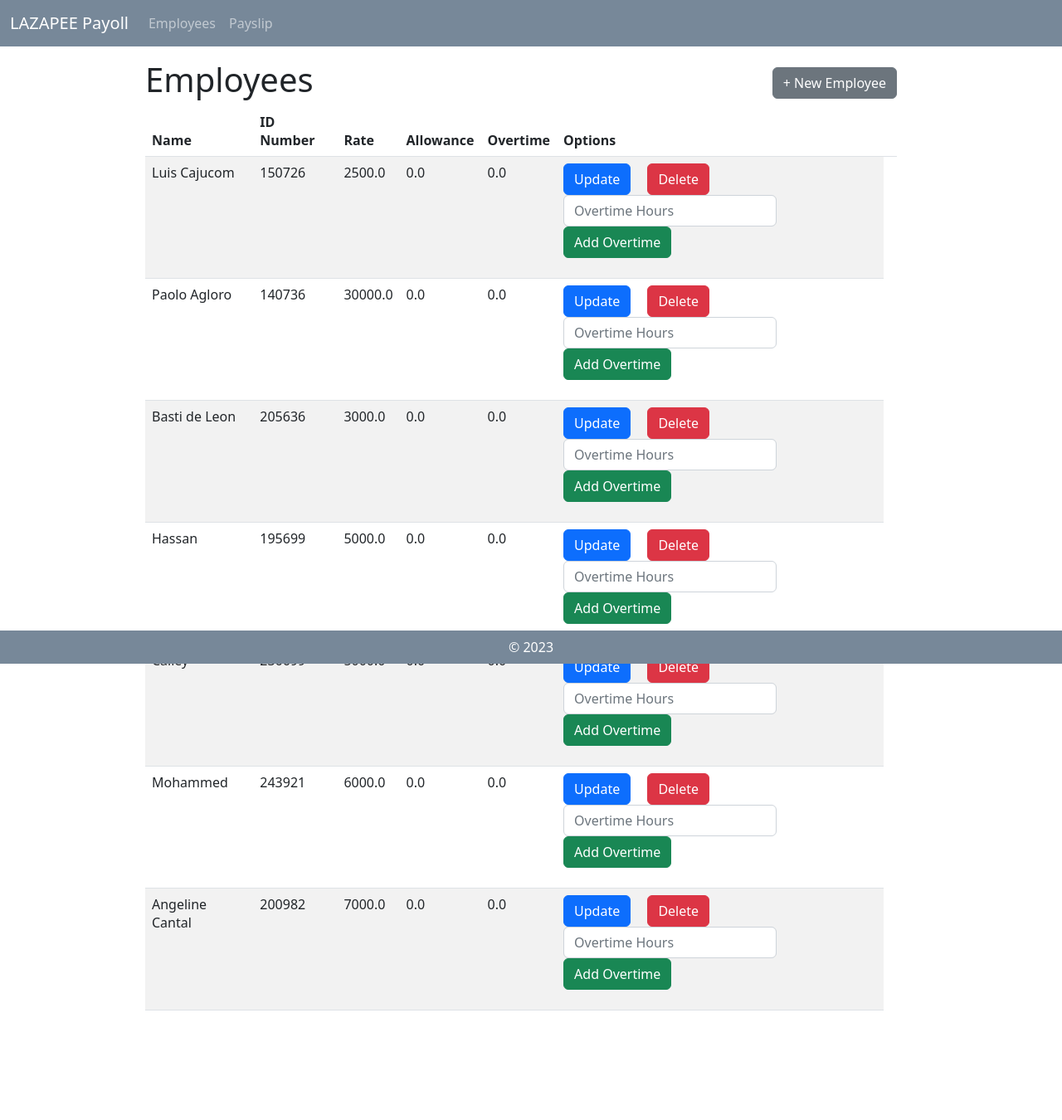
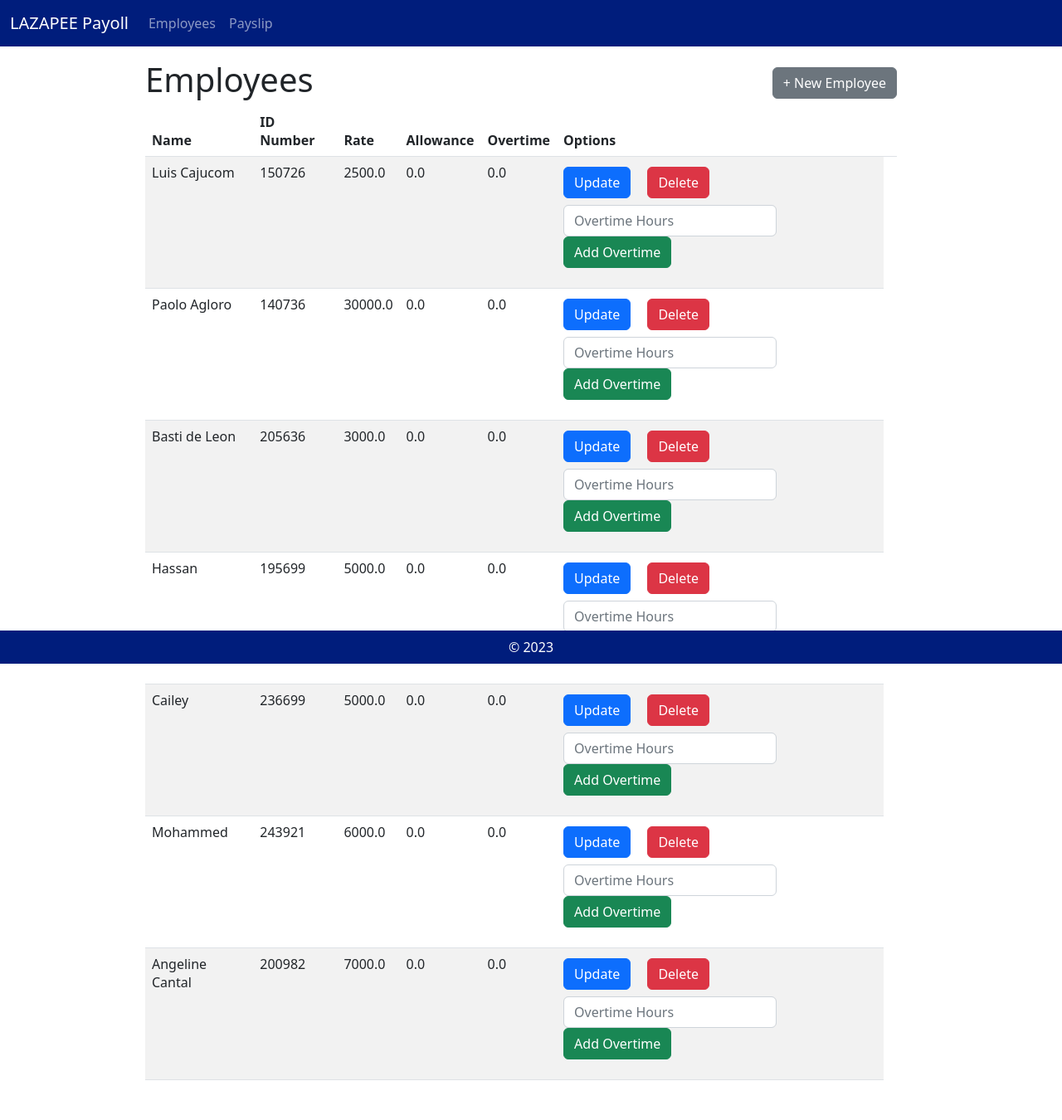
Before and after one commit to Bastinoroni96/CANTAL-DELEON-SALANGAD_Final_MSYS22, a Django app: page / in a window 1280 px wide. Shown: the whole page at 83% size. Before the commit the page ends 1218 px from the top, so only its background shows below. Run offline with Django 4.2, Linux system fonts and the light colour scheme; data comes from the database, SQL or seed files in the repository; both versions use the stored data as it was after the commit; some libraries are stand-ins or nearby versions.

Commit message:
changed color scheme + added back button in update_employee

```diff
--- a/Lazapee/payroll_app/templates/payroll_app/base.html
+++ b/Lazapee/payroll_app/templates/payroll_app/base.html
@@ -12,7 +12,7 @@
     </head>
     <!--Will add the url paths in the href parts after it is created-->
     <body>
-        <nav class="navbar navbar-expand-lg navbar-dark bg-custom" style="background-color: lightslategray">
+        <nav class="navbar navbar-expand-lg navbar-dark bg-custom" style="background-color: #001d7c;">
             <div class="container-fluid">
                 <a class="navbar-brand" >LAZAPEE Payoll</a>
                 <button class="navbar-toggler" type="button" data-toggle="collapse" data-target="#navbarSupportedContent" aria-controls="navbarSupportedContent" aria-expanded="false" aria-label="Toggle navigation">
@@ -42,7 +42,7 @@
             </div>
         </div>
 
-        <nav class="navbar bg-custom fixed-bottom justify-content-center" style="background-color: lightslategray">
+        <nav class="navbar bg-custom fixed-bottom justify-content-center" style="background-color: #001d7c;">
 
             <!-- Copyright -->
             <div style="color: white;">&copy; 2023</div>
--- a/Lazapee/payroll_app/templates/payroll_app/create_employee.html
+++ b/Lazapee/payroll_app/templates/payroll_app/create_employee.html
@@ -4,7 +4,7 @@
                 {% block content %}
                 <div class="mx-auto col-4 col-md-4 col-lg-3 mt-5">
                     <div class="card">
-                        <div class="card-header text-center">
+                        <div class="card-header text-center mt-2">
                             <h5 class="card-title">Create Employee</h5>
                         </div>
                         <div class="card-body">
--- a/Lazapee/payroll_app/templates/payroll_app/update_employee.html
+++ b/Lazapee/payroll_app/templates/payroll_app/update_employee.html
@@ -30,6 +30,7 @@
                                 </div>
 
                                 <button type="submit" class="justify-content-center mt-3 btn btn-primary">Submit</button>
+                                <a type="button" class="btn btn-secondary mt-3" href="{% url 'view_employee' %}">Back</a>
 
                                 <div class="mt-3">
                                     <style>
--- a/Lazapee/payroll_app/templates/payroll_app/view_employee.html
+++ b/Lazapee/payroll_app/templates/payroll_app/view_employee.html
@@ -30,14 +30,14 @@
                                         <td> {{ d.overtime_pay }} </td>
                                         <td>
                                             <form id="employee_update" method="POST" action="{% url 'calculate_overtimepay' pk=d.pk %}">{% csrf_token %}
-                                                <div class="form-check-inline">
+                                                <div class="form-check-inline mt-1">
                                                     <a type="button" class="btn btn-primary" href="{% url 'update_employee' pk=d.pk %}">Update</a>
                                                 </div>
-                                                <div class="form-check-inline">
+                                                <div class="form-check-inline mt-1">
                                                     <a type="button" class="btn btn-danger" href="{% url 'delete_employee' pk=d.pk %}">Delete</a>
                                                 </div>
                                                 <br>
-                                                <div class="form-check-inline">
+                                                <div class="form-check-inline mt-2">
                                                     <input type="number" class="form-control" id="overtime_hours" name="overtime_hours" placeholder="Overtime Hours">
                                                 </div>
                                                 <div class="form-check-inline">
--- a/Lazapee/payroll_app/templates/payroll_app/view_payslips.html
+++ b/Lazapee/payroll_app/templates/payroll_app/view_payslips.html
@@ -5,14 +5,14 @@
 
 <div class="container-sm">
     <div class="row">
-        <div class="col mt-4">
+        <div class="col mt-5">
             <p class="text-secondary">
                 NAME: {{payslips.id_number.name}}
                 <br>
                 ID NUMBER: {{payslips.id_number}}
             </p>
         </div>
-        <div class="col mt-4">
+        <div class="col mt-5">
             <p class="text-secondary">
                 DATE: {{payslips.month}} {{payslips.date_range}}, {{payslips.year}}
                 <br>
```
Also changed, not shown: Lazapee/db.sqlite3.
